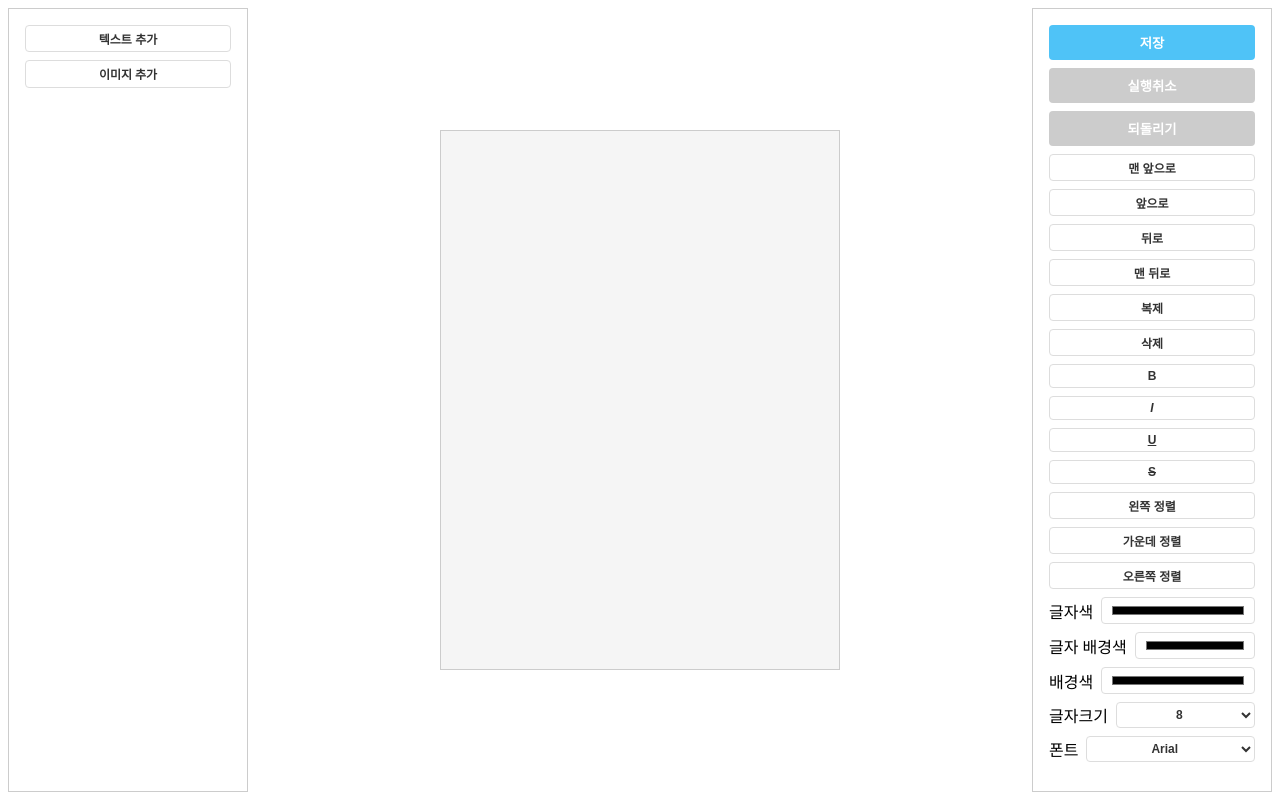
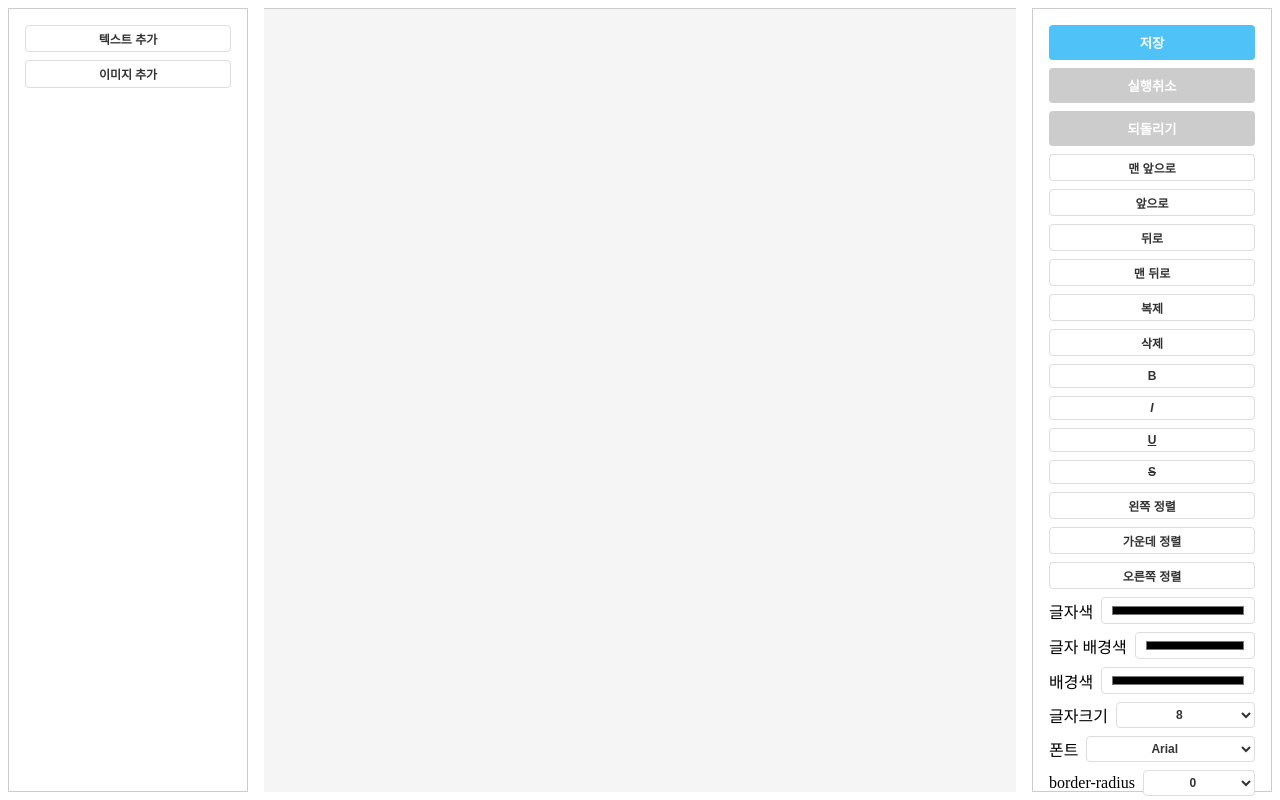
Before and after one commit to asdfghjkkl11/svelte_image_editor, a Svelte app: page / in a window 1280 px wide. Built offline with nearby package versions, Linux system fonts and the light colour scheme; a web font is replaced by a local one.

Commit message:
에디터 제작중

```diff
--- a/src/App.svelte
+++ b/src/App.svelte
@@ -15,9 +15,9 @@
 
 	// ImageEditor 컴포넌트에 전달할 옵션 객체
 	const option = {
-		width: 400,
-		height: 540,
-		scale: 1,
+		"width": 400,
+		"height": 540,
+		"scale": 2,
 	};
 
 	/**
@@ -102,8 +102,7 @@
 				id="image-upload"
 				accept="image/*"
 				on:change={handle_image_upload}
-				style="display: none;"
-			/>
+				style="display: none;" />
 		</div>
 
 		{#if uploaded_images.length > 0}
@@ -125,11 +124,9 @@
 			<button on:click={save_image}>저장</button>
 			<button on:click={() => handle_action('undo')} disabled={current_history_index <= 0}>실행취소</button>
 			<button on:click={() => handle_action('redo')} disabled={current_history_index >= history_length - 1}
-				>되돌리기</button
-			>
+				>되돌리기</button>
 			<button class="tool-btn" on:click|stopPropagation={() => handle_action('bring_to_front')}>
-				맨 앞으로</button
-			>
+				맨 앞으로</button>
 			<button class="tool-btn" on:click|stopPropagation={() => handle_action('bring_forward')}> 앞으로</button>
 			<button class="tool-btn" on:click|stopPropagation={() => handle_action('send_backward')}> 뒤로 </button>
 			<button class="tool-btn" on:click|stopPropagation={() => handle_action('send_to_back')}> 맨 뒤로 </button>
@@ -140,38 +137,32 @@
 			</button>
 			<button
 				class="tool-btn"
-				on:click|stopPropagation={() => handle_action('format_text', { command: 'italic' })}
-			>
+				on:click|stopPropagation={() => handle_action('format_text', { command: 'italic' })}>
 				<i>I</i>
 			</button>
 			<button
 				class="tool-btn"
-				on:click|stopPropagation={() => handle_action('format_text', { command: 'underline' })}
-			>
+				on:click|stopPropagation={() => handle_action('format_text', { command: 'underline' })}>
 				<u>U</u>
 			</button>
 			<button
 				class="tool-btn"
-				on:click|stopPropagation={() => handle_action('format_text', { command: 'strikeThrough' })}
-			>
+				on:click|stopPropagation={() => handle_action('format_text', { command: 'strikeThrough' })}>
 				<s>S</s>
 			</button>
 			<button
 				class="tool-btn"
-				on:click|stopPropagation={() => handle_action('format_text', { command: 'justifyLeft' })}
-			>
+				on:click|stopPropagation={() => handle_action('format_text', { command: 'justifyLeft' })}>
 				왼쪽 정렬
 			</button>
 			<button
 				class="tool-btn"
-				on:click|stopPropagation={() => handle_action('format_text', { command: 'justifyCenter' })}
-			>
+				on:click|stopPropagation={() => handle_action('format_text', { command: 'justifyCenter' })}>
 				가운데 정렬
 			</button>
 			<button
 				class="tool-btn"
-				on:click|stopPropagation={() => handle_action('format_text', { command: 'justifyRight' })}
-			>
+				on:click|stopPropagation={() => handle_action('format_text', { command: 'justifyRight' })}>
 				오른쪽 정렬
 			</button>
 			<label class="tool-label">
@@ -184,8 +175,7 @@
 							command: 'foreColor',
 							value: e.target.value,
 						})}
-					on:mousedown|stopPropagation
-				/>
+					on:mousedown|stopPropagation />
 			</label>
 			<label class="tool-label">
 				<span>글자 배경색</span>
@@ -197,8 +187,7 @@
 							command: 'backColor',
 							value: e.target.value,
 						})}
-					on:mousedown|stopPropagation
-				/>
+					on:mousedown|stopPropagation />
 			</label>
 			<label class="tool-label">
 				<span>배경색</span>
@@ -206,8 +195,7 @@
 					type="color"
 					class="tool-btn"
 					on:input={(e) => handle_action('set_text_object_background_color', e.target.value)}
-					on:mousedown|stopPropagation
-				/>
+					on:mousedown|stopPropagation />
 			</label>
 			<label class="tool-label">
 				<span>글자크기</span>
@@ -217,8 +205,7 @@
 						handle_action('change_font_size', {
 							value: e.target.value,
 						})}
-					on:mousedown|stopPropagation
-				>
+					on:mousedown|stopPropagation>
 					<option value="8">8</option>
 					<option value="9">9</option>
 					<option value="10">10</option>
@@ -246,8 +233,7 @@
 							command: 'fontName',
 							value: e.target.value,
 						})}
-					on:mousedown|stopPropagation
-				>
+					on:mousedown|stopPropagation>
 					<option value="Arial">Arial</option>
 					<option value="Verdana">Verdana</option>
 					<option value="Georgia">Georgia</option>
@@ -255,6 +241,35 @@
 					<option value="Courier New">Courier New</option>
 					<option value="Pretendard">Pretendard</option>
 					<option value="Gmarket Sans">Gmarket Sans</option>
+				</select>
+			</label>
+			<label class="tool-label">
+				<span>border-radius</span>
+				<select
+						class="tool-btn"
+						on:change={(e) =>
+						handle_action('border-radius', {
+							value: e.target.value,
+						})}
+						on:mousedown|stopPropagation>
+					<option value="0">0</option>
+					<option value="4">4</option>
+					<option value="8">8</option>
+					<option value="9">9</option>
+					<option value="10">10</option>
+					<option value="11">11</option>
+					<option value="12">12</option>
+					<option value="14">14</option>
+					<option value="16">16</option>
+					<option value="18">18</option>
+					<option value="20">20</option>
+					<option value="22">22</option>
+					<option value="24">24</option>
+					<option value="26">26</option>
+					<option value="28">28</option>
+					<option value="36">36</option>
+					<option value="48">48</option>
+					<option value="72">72</option>
 				</select>
 			</label>
 		</div>
@@ -365,6 +380,14 @@
 		flex: 1;
 	}
 
+	.tool-label input[type='number'] {
+		width: 60px;
+		padding: 4px;
+		border: 1px solid #ddd;
+		border-radius: 4px;
+		text-align: center;
+	}
+
 	button {
 		padding: 0.5rem 1rem;
 		background: #4fc3f7;
--- a/src/components/ImageEditor.svelte
+++ b/src/components/ImageEditor.svelte
@@ -116,6 +116,10 @@
 			case 'save':
 				// save_image는 비동기로 동작하며, 이미지 데이터 URL을 반환합니다.
 				return await save_image(payload);
+				break;
+			case 'border-radius':
+				set_object_border_radius(payload.value);
+				break;
 		}
 	}
 
@@ -253,6 +257,17 @@
 			// 선택된 객체의 색상 속성을 새로운 색상으로 변경합니다.
 			selected_object.color = color;
 			// objects 배열을 순회하며, ID가 일치하는 객체를 업데이트된 객체로 교체합니다.
+			objects = objects.map((obj) => (obj.id === selected_object.id ? selected_object : obj));
+		}
+	}
+
+	/**
+	 * @description 현재 선택된 객체의 border-radius를 변경합니다.
+	 * @param {number} radius - 적용할 border-radius 값 (픽셀).
+	 */
+	function set_object_border_radius(radius) {
+		if (selected_object && selected_object.id) {
+			selected_object.border_radius = radius;
 			objects = objects.map((obj) => (obj.id === selected_object.id ? selected_object : obj));
 		}
 	}
@@ -1109,13 +1124,11 @@
 	bind:this={canvas_wrapper}
 	on:mousedown={handle_canvas_mouse_down}
 	on:keydown={handle_keydown}
-	tabindex="0"
->
+	tabindex="0">
 	<div
 		class="canvas-container"
 		bind:this={canvas_container}
-		style="display: flex; align-items: {container_align}; justify-content: center; min-height: 100%; width: 100%;"
-	>
+		style="display: flex; align-items: {container_align}; justify-content: center; min-height: 100%; width: 100%;">
 		<div class="canvas-bg" style="width: {width * scale}px; height: {height * scale}px; "></div>
 		<div class="canvas" bind:this={canvas} style="width: {width * scale}px; height: {height * scale}px; ">
 			<div class="objects-container">
@@ -1134,8 +1147,7 @@
 							on:select_object={(e) => select_object(e.detail)}
 							on:text_edit_start={() => (is_editing_text = true)}
 							on:text_edit_end={() => (is_editing_text = false)}
-							on:update_object={() => (objects = [...objects])}
-						/>
+							on:update_object={() => (objects = [...objects])} />
 					{:else if obj.type === 'image'}
 						<ImageObject
 							{obj}
@@ -1147,8 +1159,7 @@
 							{distance_info}
 							on:mouse_down={(e) =>
 								handle_mouse_down(e.detail.event, e.detail.obj, e.detail.type, e.detail.edge)}
-							on:select_object={(e) => select_object(e.detail)}
-						/>
+							on:select_object={(e) => select_object(e.detail)} />
 					{/if}
 				{/each}
 				{#each snap_lines as line}
--- a/src/components/ImageObject.svelte
+++ b/src/components/ImageObject.svelte
@@ -49,8 +49,7 @@
       transform: rotate({obj.angle}deg);
       border: 2px solid #333;
     "
-		on:mousedown={(e) => handle_mouse_down(e, 'drag')}
-	>
+		on:mousedown={(e) => handle_mouse_down(e, 'drag')}>
 		<img class="image" src={obj.src} alt={obj.alt} style="width: 100%; height: 100%;" />
 		<ObjectControls
 			{obj}
@@ -59,8 +58,7 @@
 			{selected_object}
 			{show_resize_info}
 			{distance_info}
-			on:mouse_down={(e) => handle_mouse_down(e.detail.event, e.detail.type, e.detail.edge)}
-		/>
+			on:mouse_down={(e) => handle_mouse_down(e.detail.event, e.detail.type, e.detail.edge)} />
 	</div>
 {:else}
 	<!--본체-->
@@ -72,10 +70,14 @@
     width: {obj.width}px;
     height: {obj.height}px;
     transform: rotate({obj.angle}deg);
+    border-radius: {obj.border_radius}px;
   "
-		on:click={select_object}
-	>
-		<img class="image" src={obj.src} alt={obj.alt} style="width: 100%; height: 100%;" />
+		on:click={select_object}>
+		<img
+			class="image"
+			src={obj.src}
+			alt={obj.alt}
+			style="width: 100%; height: 100%; border-radius: {obj.border_radius}px;" />
 	</div>
 {/if}
 
--- a/src/components/TextObject.svelte
+++ b/src/components/TextObject.svelte
@@ -49,9 +49,13 @@
       transform: rotate({obj.angle}deg);
       border: 2px solid #333;
     "
-		on:mousedown={(e) => handle_mouse_down(e, 'drag')}
-	>
-		<div class="background-overlay" style="background: {obj.color};"></div>
+		on:mousedown={(e) => handle_mouse_down(e, 'drag')}>
+		<div
+			class="background-overlay"
+			style="
+				background: {obj.color};
+				border-radius: {obj.border_radius}px;">
+		</div>
 		<div
 			class="text-element-editable"
 			contenteditable="true"
@@ -63,8 +67,8 @@
 			on:input={(e) => {
 				obj.text = e.target.innerHTML;
 				dispatch('update_object', obj);
-			}}
-		></div>
+			}}>
+		</div>
 		<ObjectControls
 			{obj}
 			{get_rotate_handle_position}
@@ -72,8 +76,7 @@
 			{selected_object}
 			{show_resize_info}
 			{distance_info}
-			on:mouse_down={(e) => handle_mouse_down(e.detail.event, e.detail.type, e.detail.edge)}
-		/>
+			on:mouse_down={(e) => handle_mouse_down(e.detail.event, e.detail.type, e.detail.edge)} />
 	</div>
 {:else}
 	<!--본체-->
@@ -86,10 +89,10 @@
             height: {obj.height}px;
             background: {obj.color};
             transform: rotate({obj.angle}deg);
+            border-radius: {obj.border_radius}px;
           "
-		on:click={select_object}
-	>
-		<div class="text-element">{@html obj.text}</div>
+		on:click={select_object}>
+		<div class="text-element" style="border-radius: {obj.border_radius}px;">{@html obj.text}</div>
 	</div>
 {/if}
 
@@ -126,7 +129,6 @@
 		position: absolute;
 		width: 100%;
 		height: 100%;
-		opacity: 0.2;
 		pointer-events: none;
 	}
 
```
Also changed, not shown: src/components/ObjectControls.svelte (+3 -4 lines), 1 other file (tests, documents, lock files or other folders).
